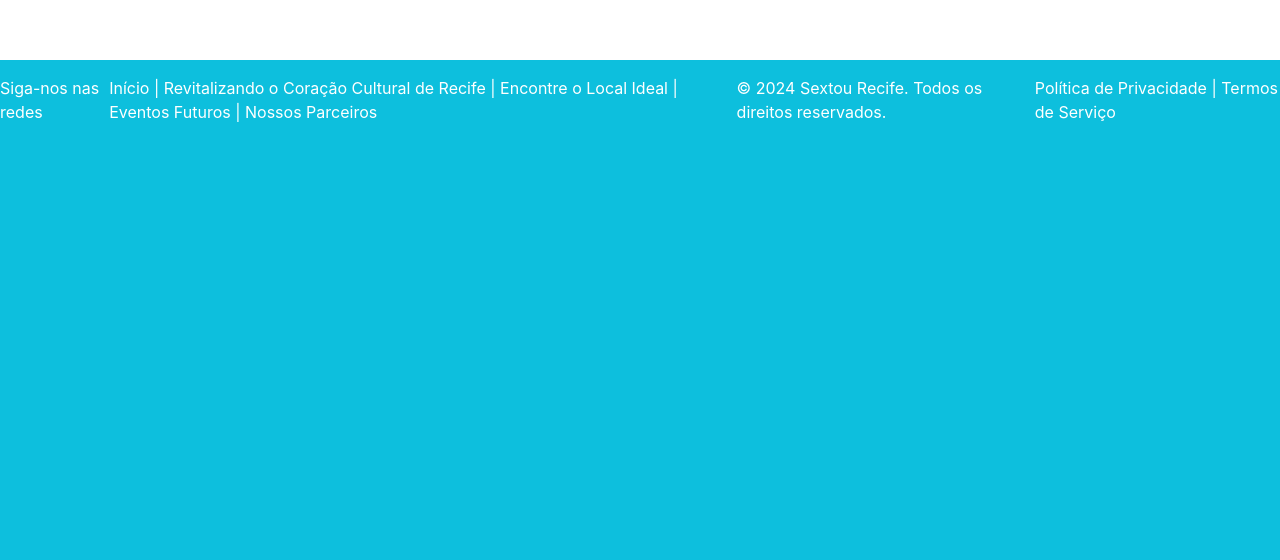
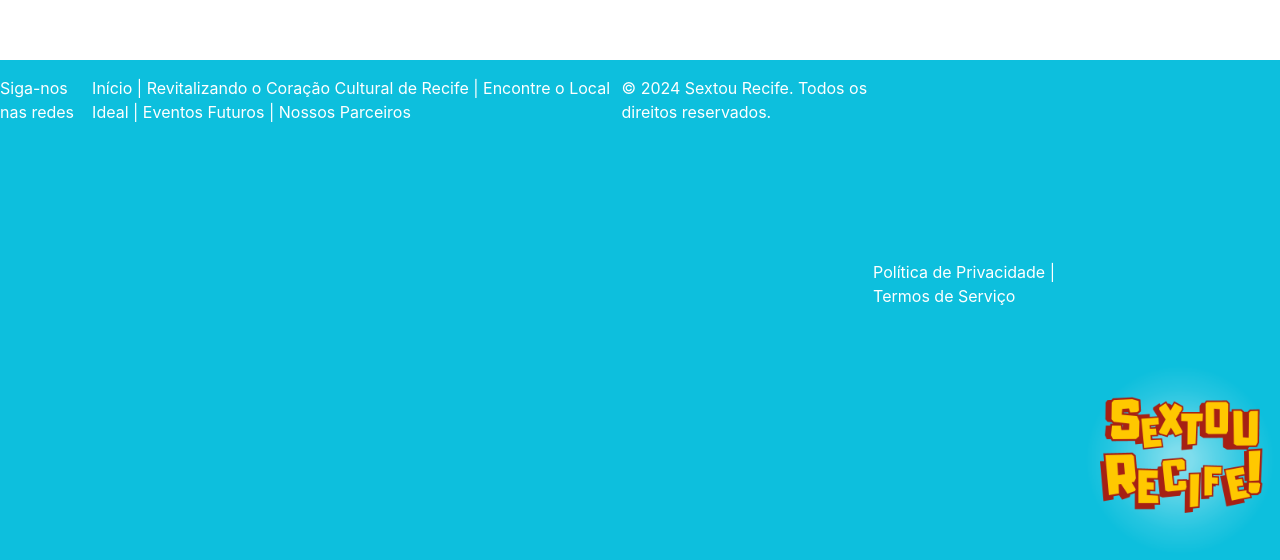
Before and after one commit to erik2160/sextou-recife, a React (Vite) app in the folder sextou-recife/: page / in a window 1280 px wide. Shown: the part 1220-1780 px from the top of the page. Built offline with nearby package versions, Linux system fonts and the light colour scheme.

Commit message:
organização footer

```diff
--- a/sextou-recife/src/components/Footer/Footer.css
+++ b/sextou-recife/src/components/Footer/Footer.css
@@ -12,3 +12,12 @@ p {
     color: white;
 
 }
+
+.privacidade {
+    margin-top: 200px;
+}
+
+img{
+    height: 200px;
+    margin-top: 300px;
+}
--- a/sextou-recife/src/components/Footer/Footer.jsx
+++ b/sextou-recife/src/components/Footer/Footer.jsx
@@ -1,5 +1,6 @@
 import "./Footer.css";
-// components/Footer.jsx
+import Sextou from "../../assets/sextou-recife.png";
+
 function Footer() {
     return (
       <footer className="rodape">
@@ -9,8 +10,8 @@ function Footer() {
 
         <p>© 2024 Sextou Recife. Todos os direitos reservados.</p>
 
-        <p>Política de Privacidade | Termos de Serviço</p>
-
+        <p className="privacidade">Política de Privacidade | Termos de Serviço</p>
+        <img src={Sextou} alt="Sextou Recife" />
       </footer>
     );
   }
```
Also changed, not shown: sextou-recife/src/assets/sextou-recife.png (added).
